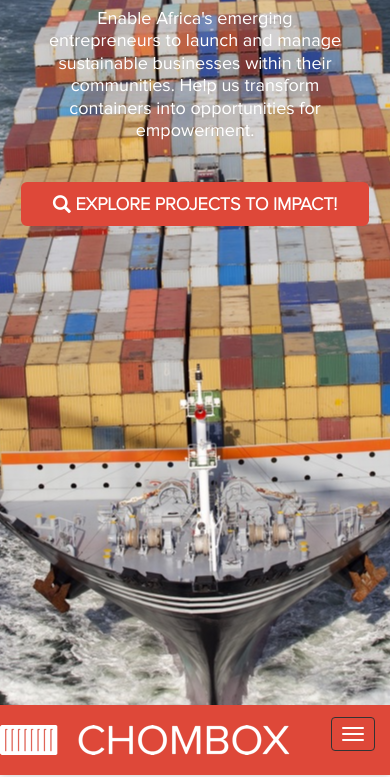
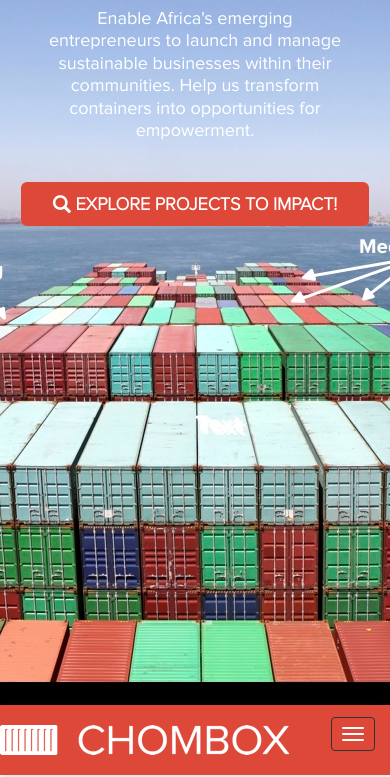
Before and after one commit to chomboxkenya/chomboxkenya.github.io, a plain HTML site: page index.html in a window 390 px wide. Shown: the part 139-916 px from the top of the page. Drawn offline with nearby package versions, Linux system fonts and the light colour scheme; a script that the page names is missing.

Commit message:
updating image

```diff
--- a/css/overrides.css
+++ b/css/overrides.css
@@ -319,7 +319,7 @@ body {
 @media (max-width: 767px) {
 /*and (orientation: portrait) {*/
     #intro {
-        background: url("../images/freightertop2_767.jpg") no-repeat center;
+        background: url("../images/freightertop_1200.jpg") no-repeat center;
         /*height: 100%;*/
         /*padding: 0;*/
         /*background-attachment: fixed;*/
```
Also changed, not shown: css/mobilefirst.css (added, +26 -0 lines), images/freightertop_1200.jpg (added).
